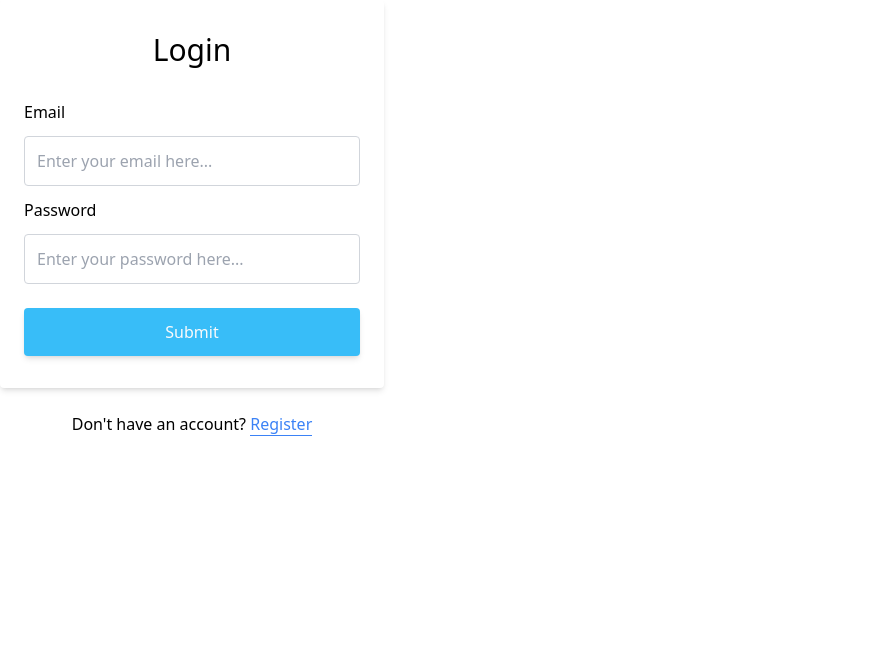
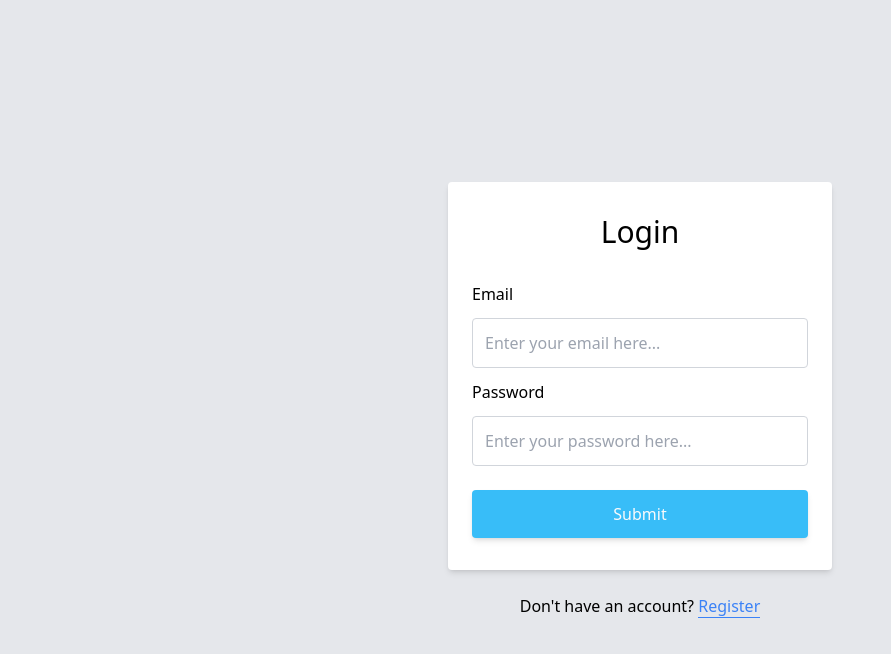
Before and after one commit to adriankristanto/devkind-test, a React (Create React App) app in the folder client/: page /login in a window 1280 px wide. Shown: the top 654 px of the page, without its empty margins (0-891 px from the left). Built offline with nearby package versions, Linux system fonts and the light colour scheme.

Commit message:
fixed styling on App js

```diff
--- a/client/src/components/App.js
+++ b/client/src/components/App.js
@@ -9,6 +9,7 @@
 
 function App() {
   return (
+    <div className="bg-gray-200 min-h-screen flex items-center justify-center">
       <BrowserRouter>
         <AuthProvider>
           <Routes>
@@ -26,6 +27,7 @@
           </Routes>
         </AuthProvider>
       </BrowserRouter>
+    </div>
   );
 }
 
```
Lines whose indentation alone changed are shown as unchanged.
